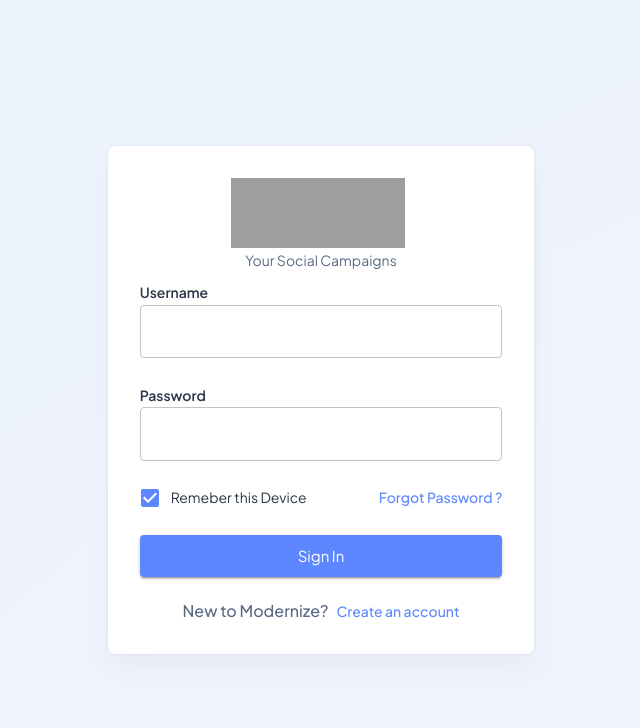
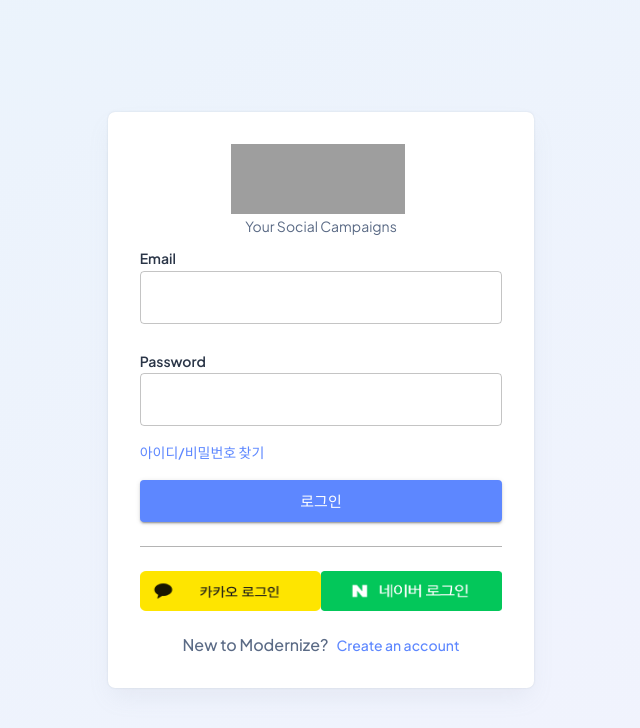
Before and after one commit to portLee/review24h, a Next.js app: page /authentication/login in a window 1280 px wide. Shown: the top 728 px of the page, without its empty margins (319-959 px from the left). Built offline with nearby package versions, Linux system fonts and the light colour scheme; grey boxes are pictures that could not be loaded.

Commit message:
style: 로그인 폼 생성

```diff
--- a/src/app/authentication/auth/AuthLogin.tsx
+++ b/src/app/authentication/auth/AuthLogin.tsx
@@ -9,8 +9,9 @@
   Checkbox,
 } from "@mui/material";
 import Link from "next/link";
-
+import Image from "next/image";
 import CustomTextField from "@/app/(DashboardLayout)/components/forms/theme-elements/CustomTextField";
+import { BorderTop } from "@mui/icons-material";
 
 interface loginType {
   title?: string;
@@ -34,10 +35,10 @@
           variant="subtitle1"
           fontWeight={600}
           component="label"
-          htmlFor="username"
+          htmlFor="email"
           mb="5px"
         >
-          Username
+          Email
         </Typography>
         <CustomTextField variant="outlined" fullWidth />
       </Box>
@@ -59,12 +60,6 @@
         alignItems="center"
         my={2}
       >
-        <FormGroup>
-          <FormControlLabel
-            control={<Checkbox defaultChecked />}
-            label="Remeber this Device"
-          />
-        </FormGroup>
         <Typography
           component={Link}
           href="/"
@@ -74,7 +69,7 @@
             color: "primary.main",
           }}
         >
-          Forgot Password ?
+          아이디/비밀번호 찾기
         </Typography>
       </Stack>
     </Stack>
@@ -88,8 +83,18 @@
         href="/"
         type="submit"
       >
-        Sign In
+        로그인
       </Button>
+    </Box>
+    <Box
+     mt={3}
+     pt={3}
+     borderTop="1px solid #b4b4b4"
+     display="flex"
+     justifyContent="space-evenly"
+     >
+      <Image src="/images/socials/kakao_login_medium_narrow.png" alt={"KakaoLoginBtn"} width={200} height={40}/>
+      <Image src="/images/socials/naver_login_btn.png" alt={"NaverLoginBtn"} width={200} height={40}/>
     </Box>
     {subtitle}
   </>
```
